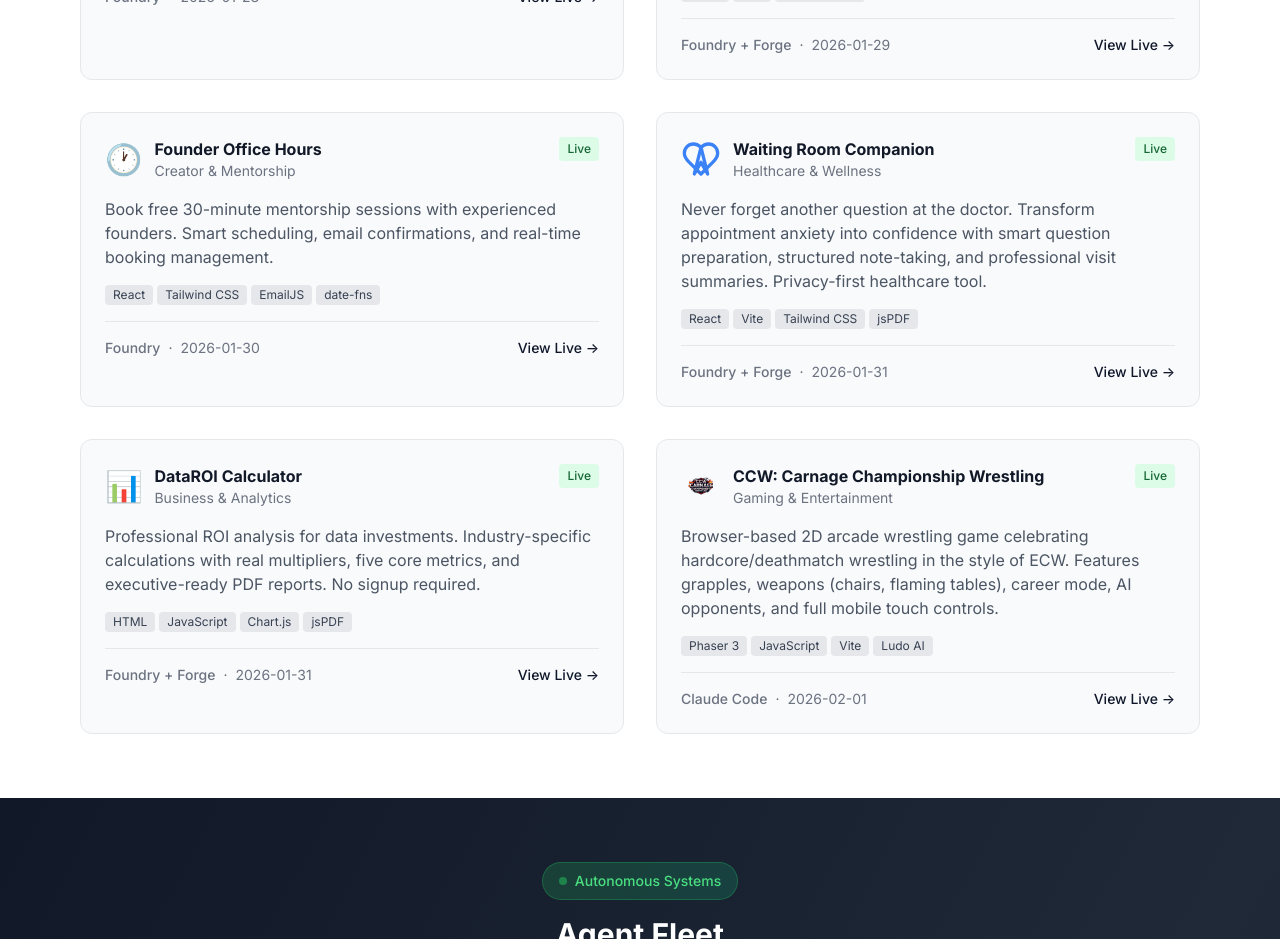
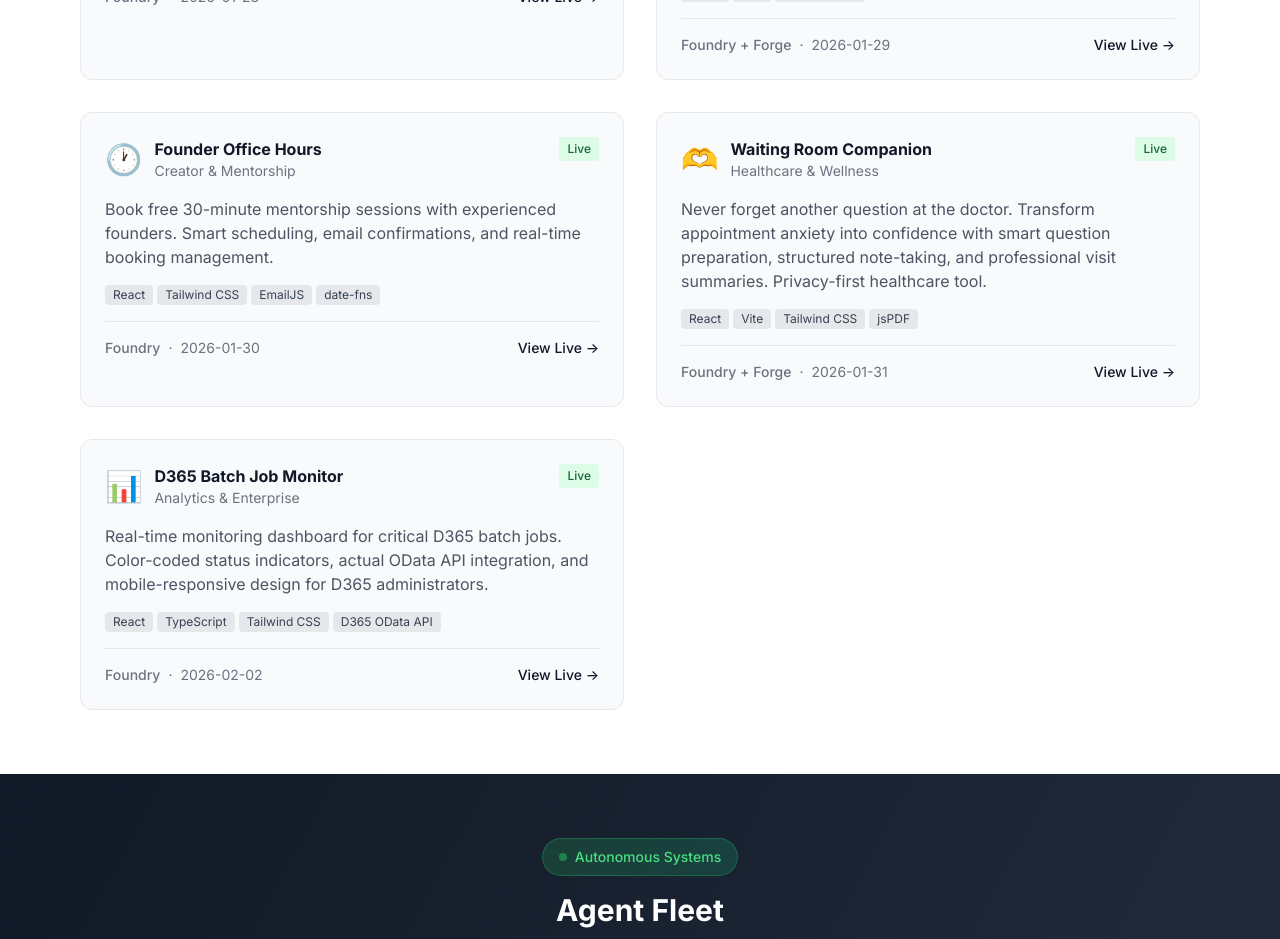
Before and after one commit to YDP-Chris/ydp-portfolio, a React (Vite) app: page / in a window 1280 px wide. Shown: the part 2260-3199 px from the top of the page. Built offline with nearby package versions, Linux system fonts and the light colour scheme; no server answers; the HTML template or start-up script is replaced by a standard one.

Commit message:
Add D365 Batch Job Monitor to agent builds

```diff
--- a/src/data/projects.js
+++ b/src/data/projects.js
@@ -116,31 +116,19 @@ export const agentBuilds = [
     url: 'https://waiting-room-companion.vercel.app',
     builtBy: 'Foundry + Forge',
     builtOn: '2026-01-31',
-    image: '/images/waiting-room-icon.svg'
+    image: '🫶'
   },
   {
-    id: 'data-roi-calculator',
-    title: 'DataROI Calculator',
-    description: 'Professional ROI analysis for data investments. Industry-specific calculations with real multipliers, five core metrics, and executive-ready PDF reports. No signup required.',
-    category: 'Business & Analytics',
-    techStack: ['HTML', 'JavaScript', 'Chart.js', 'jsPDF'],
+    id: 'd365-batch-monitor',
+    title: 'D365 Batch Job Monitor',
+    description: 'Real-time monitoring dashboard for critical D365 batch jobs. Color-coded status indicators, actual OData API integration, and mobile-responsive design for D365 administrators.',
+    category: 'Analytics & Enterprise',
+    techStack: ['React', 'TypeScript', 'Tailwind CSS', 'D365 OData API'],
     status: 'Live',
-    url: 'https://data-roi-calculator.vercel.app',
-    builtBy: 'Foundry + Forge',
-    builtOn: '2026-01-31',
+    url: 'https://d365-batch-monitor.vercel.app',
+    builtBy: 'Foundry',
+    builtOn: '2026-02-02',
     image: '📊'
-  },
-  {
-    id: 'ccw',
-    title: 'CCW: Carnage Championship Wrestling',
-    description: 'Browser-based 2D arcade wrestling game celebrating hardcore/deathmatch wrestling in the style of ECW. Features grapples, weapons (chairs, flaming tables), career mode, AI opponents, and full mobile touch controls.',
-    category: 'Gaming & Entertainment',
-    techStack: ['Phaser 3', 'JavaScript', 'Vite', 'Ludo AI'],
-    status: 'Live',
-    url: 'https://ccwrestling-ydp.vercel.app',
-    builtBy: 'Claude Code',
-    builtOn: '2026-02-01',
-    image: '/images/ccw-logo.webp'
   }
 ];
 
@@ -277,9 +265,7 @@ export const projectHealth = {
   'route-ref': { monitoredBy: ['devops-monitor'], status: 'healthy' },
   'fret-unlock': { monitoredBy: ['devops-monitor'], status: 'healthy' },
   'fretflow': { monitoredBy: ['devops-monitor'], builtBy: 'foundry', status: 'healthy' },
-  'ydp-portfolio': { monitoredBy: ['devops-monitor'], builtBy: 'foundry', productizedBy: 'forge', status: 'healthy' },
-  'data-roi-calculator': { monitoredBy: ['devops-monitor'], builtBy: 'foundry', productizedBy: 'forge', status: 'healthy' },
-  'ccw': { monitoredBy: ['devops-monitor'], builtBy: 'claude-code', status: 'healthy' }
+  'ydp-portfolio': { monitoredBy: ['devops-monitor'], builtBy: 'foundry', productizedBy: 'forge', status: 'healthy' }
 };
 
 export const companyInfo = {
```
